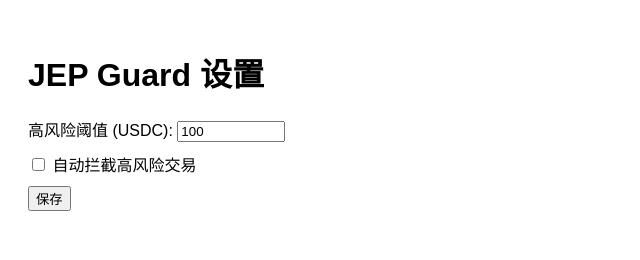
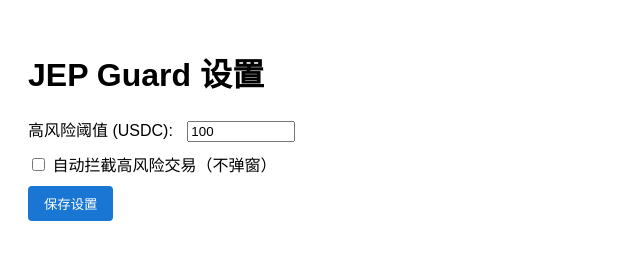
Before and after one commit to hjs-eth/jep-browser-extension, a browser extension: page jep-browser-extension/options.html in a window 1280 px wide. Shown: the whole page, without its empty margins (0-640 px from the left). Drawn offline with Linux system fonts and the light colour scheme.

Commit message:
Update options.html

```diff
--- a/jep-browser-extension/options.html
+++ b/jep-browser-extension/options.html
@@ -3,9 +3,11 @@
 <head>
   <meta charset="UTF-8">
   <style>
-    body { padding: 20px; font-family: sans-serif; }
+    body { padding: 20px; font-family: Arial, sans-serif; }
     label { display: block; margin: 10px 0; }
-    input[type="number"] { width: 100px; }
+    input[type="number"] { width: 100px; margin-left: 10px; }
+    button { padding: 8px 16px; background: #1976d2; color: white; border: none; border-radius: 4px; cursor: pointer; }
+    #status { margin-top: 10px; color: green; }
   </style>
 </head>
 <body>
@@ -15,9 +17,9 @@
     <input type="number" id="threshold" min="0" step="10" value="100">
   </label>
   <label>
-    <input type="checkbox" id="autoBlock"> 自动拦截高风险交易
+    <input type="checkbox" id="autoBlock"> 自动拦截高风险交易（不弹窗）
   </label>
-  <button id="save">保存</button>
+  <button id="save">保存设置</button>
   <p id="status"></p>
   <script src="options.js"></script>
 </body>
```
